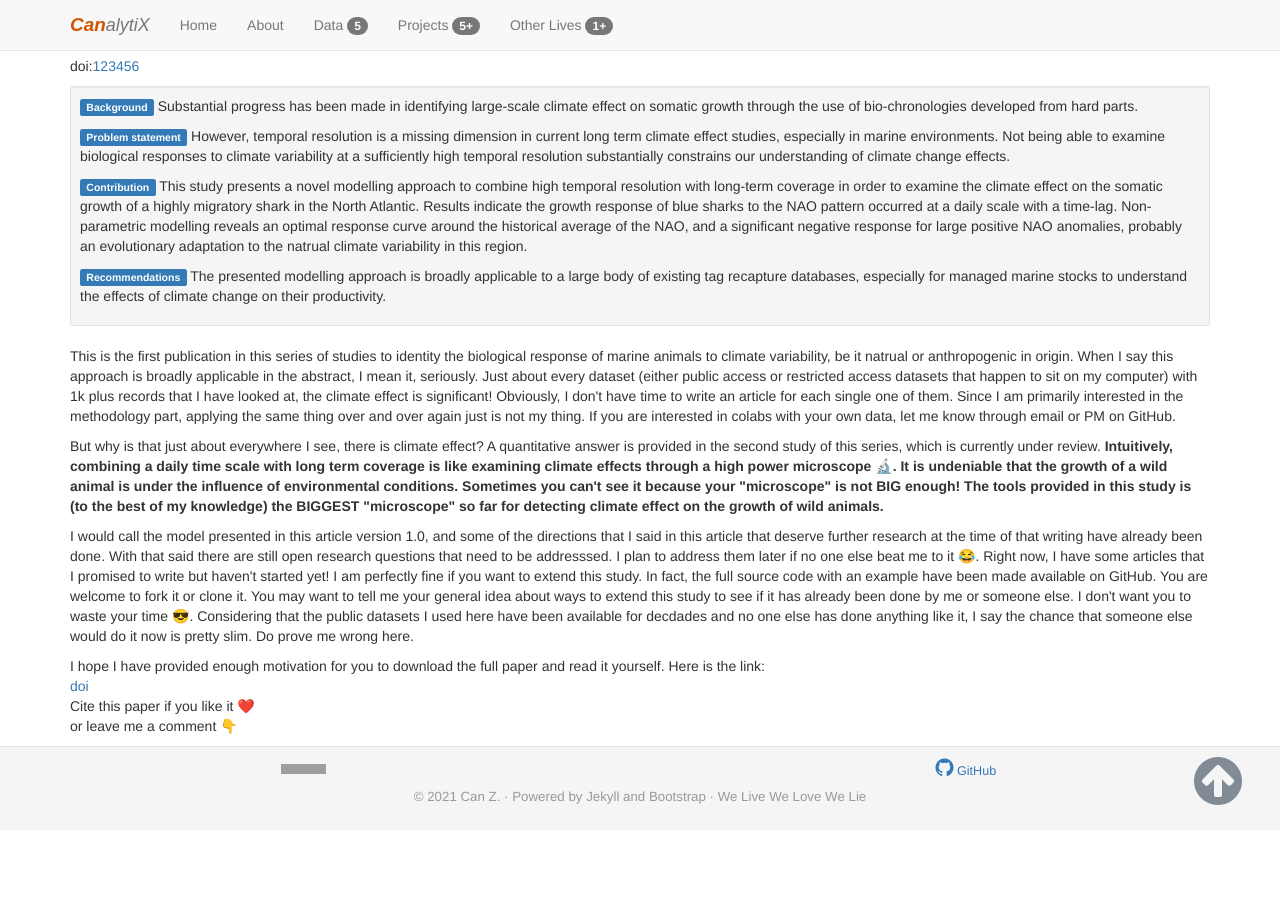
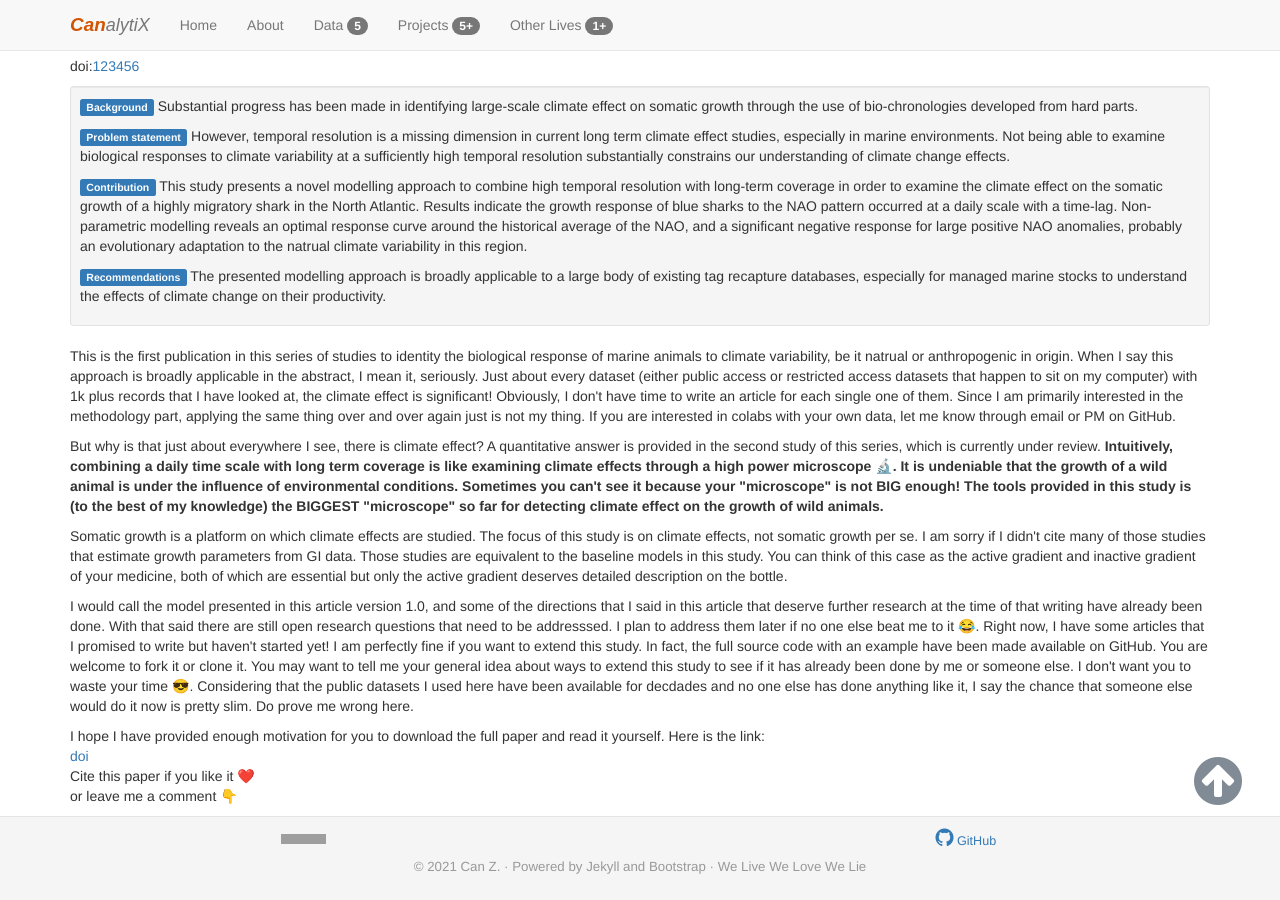
Before and after one commit to HVoltBb/HVoltBb.github.io, a Jekyll site: the page built from random/posts/climate_change_case01.html, in a window 1280 px wide and 900 px high, scrolled down 597 px. Built offline with Jekyll 4.4.1, drawn with Linux system fonts in a browser that asks for light colours; comment, search, counter and statistics services are not loaded; before the commit the page ends 1427 px from its top, so only the background shows below that; grey boxes are pictures that could not be loaded.

Commit message:
Update climate_change_case01.html

```diff
--- a/random/posts/climate_change_case01.html
+++ b/random/posts/climate_change_case01.html
@@ -29,6 +29,8 @@ description: Read climate change effects on Atlantic blue shark with Can Zhou
 
 <p>But why is that just about everywhere I see, there is climate effect? A quantitative answer is provided in the second study of this series, which is currently under review. <b>Intuitively, combining a daily time scale with long term coverage is like examining climate effects through a high power microscope &#128300;. It is undeniable that the growth of a wild animal is under the influence of environmental conditions. Sometimes you can't see it because your "microscope" is not BIG enough! The tools provided in this study is (to the best of my knowledge) the BIGGEST "microscope" so far for detecting climate effect on the growth of wild animals.</b></p>
 
+<p>Somatic growth is a platform on which climate effects are studied. The focus of this study is on climate effects, not somatic growth per se. I am sorry if I didn't cite many of those studies that estimate growth parameters from GI data. Those studies are equivalent to the baseline models in this study. You can think of this case as the active gradient and inactive gradient of your medicine, both of which are essential but only the active gradient deserves detailed description on the bottle.</p>
+
 <p>I would call the model presented in this article version 1.0, and some of the directions that I said in this article that deserve further research at the time of that writing have already been done. With that said there are still open research questions that need to be addresssed. I plan to address them later if no one else beat me to it &#128514;. Right now, I have some articles that I promised to write but haven't started yet! I am perfectly fine if you want to extend this study. In fact, the full source code with an example have been made available on GitHub. You are welcome to fork it or clone it. You may want to tell me your general idea about ways to extend this study to see if it has already been done by me or someone else. I don't want you to waste your time &#128526;. Considering that the public datasets I used here have been available for decdades and no one else has done anything like it, I say the chance that someone else would do it now is pretty slim. Do prove me wrong here.</p>
 
 <p>I hope I have provided enough motivation for you to download the full paper and read it yourself. Here is the link:<br><a href="#">doi</a><br>Cite this paper if you like it &#10084;&#65039; <br>or leave me a comment &#x1F447;</p>
```
